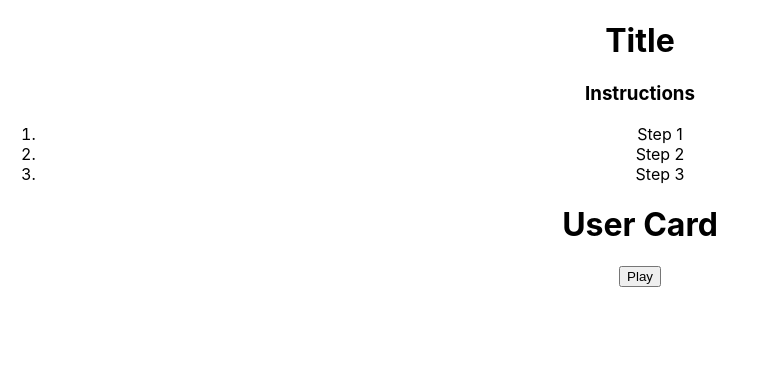
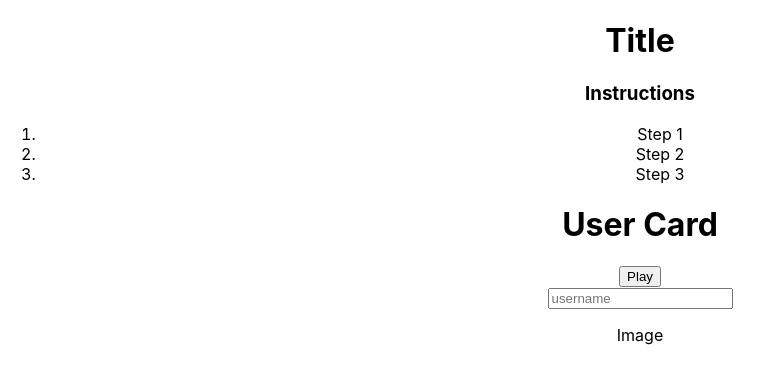
Before and after one commit to darrenzhang2000/skribbl-clone, a React (Create React App) app: page / in a window 1280 px wide. Shown: the top 384 px of the page, without its empty margins (0-774 px from the left). Built offline with nearby package versions, Linux system fonts and the light colour scheme.

Commit message:
added usercard

```diff
--- a/src/App.js
+++ b/src/App.js
@@ -1,11 +1,13 @@
 import React from 'react';
 import './App.css';
 import Home from './components/home/Home'
+import User from './components/home/User';
 
 function App() {
   return (
     <div className="App">
       <Home/>
+      <User/>
     </div>
   );
 }
--- a/src/components/home/User.js
+++ b/src/components/home/User.js
@@ -0,0 +1,8 @@
+import React from 'react'
+
+const User = (props) => <div>
+    <input type='text' placeholder='username'/>
+    <p>Image</p>
+</div>
+
+export default User
```
